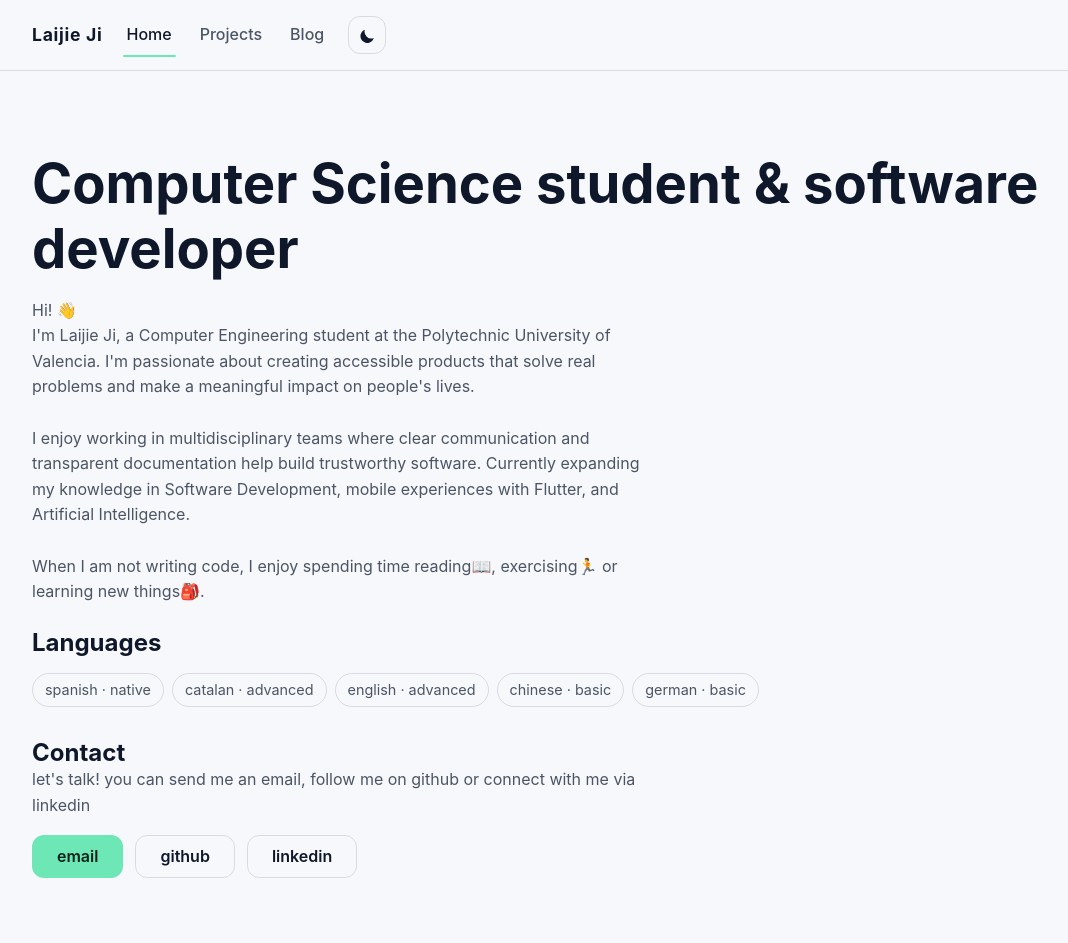
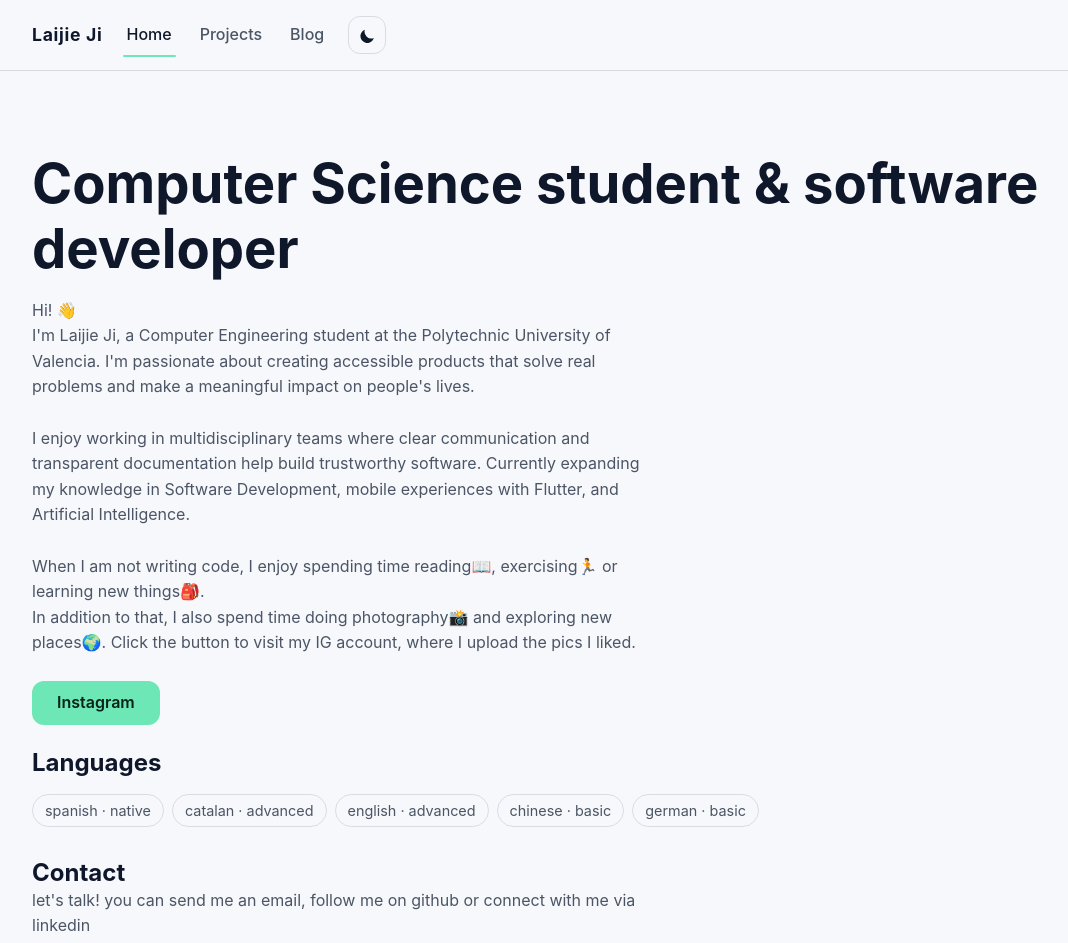
Before and after one commit to LaijieJi/webpage, a Vue app: page / in a window 1280 px wide. Shown: the top 943 px of the page, without its empty margins (88-1156 px from the left). Built offline with nearby package versions, Linux system fonts and the light colour scheme.

Commit message:
feat: added IG account button

```diff
--- a/src/views/HomeView.vue
+++ b/src/views/HomeView.vue
@@ -16,6 +16,13 @@
           <p class="view-text">
             When I am not writing code, I enjoy spending time reading📖, exercising🏃 or learning new things🎒.
           </p>
+          <p class="view-text">
+            In addition to that, I also spend time doing photography📸 and exploring new places🌍. Click the button to visit my IG account, where I upload the pics I liked.
+          </p>
+          <br/>
+          <a class="button button--accent" href="https://www.instagram.com/laijie.jpg/" target="_blank" rel="noreferrer">
+            Instagram
+          </a>
         </div>
         <div>
           <h2>Languages</h2>
@@ -36,10 +43,10 @@
         <div class="inline-actions">
           <a class="button button--accent" href="mailto:contact@laijie.dev">email</a>
           <a class="button button--ghost" href="https://github.com/laijieji" target="_blank" rel="noreferrer">
-            github
+            Github
           </a>
           <a class="button button--ghost" href="https://linkedin.com/in/laijie-ji" target="_blank" rel="noreferrer">
-            linkedin
+            Linkedin
           </a>
         </div>
       </section>
```
